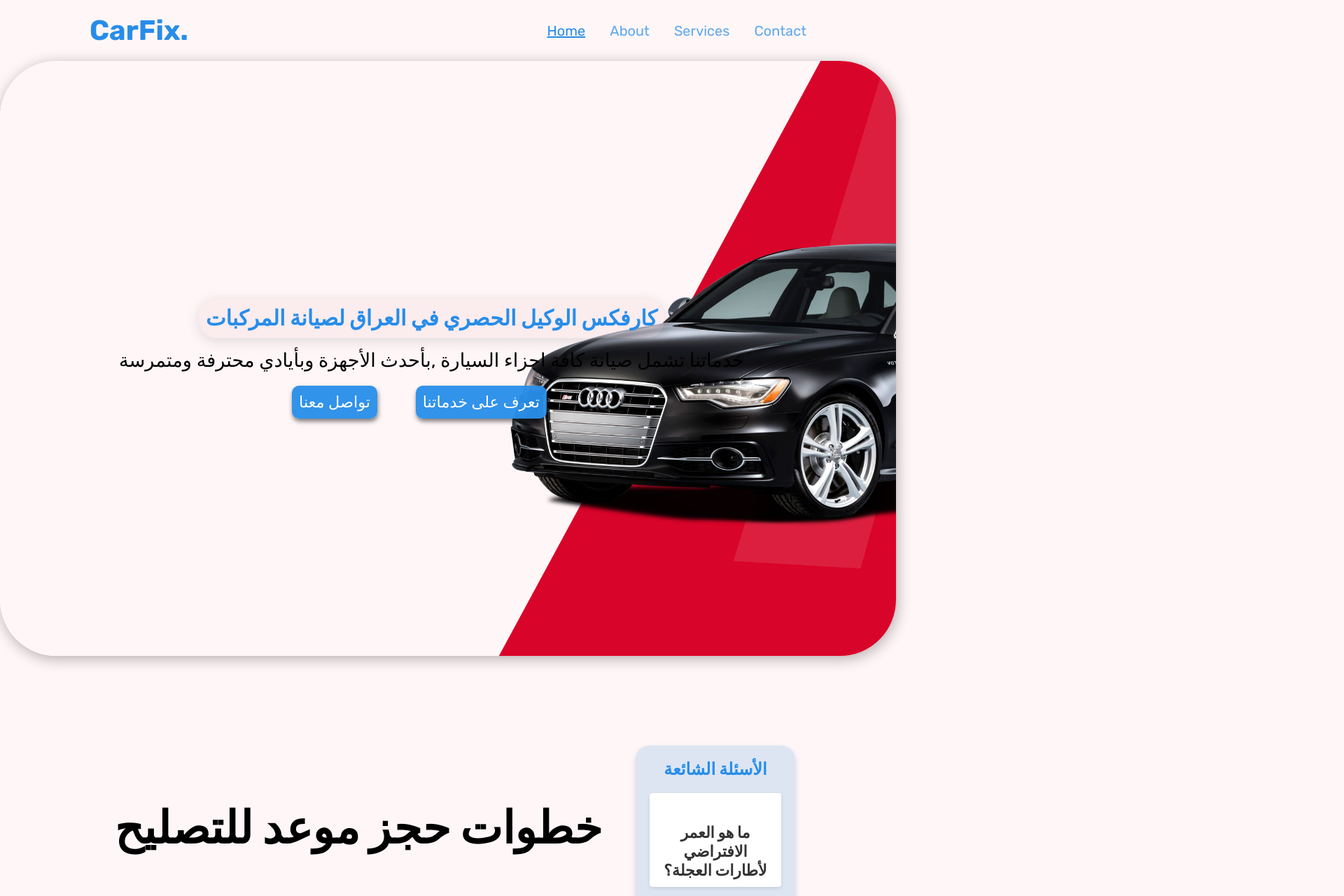
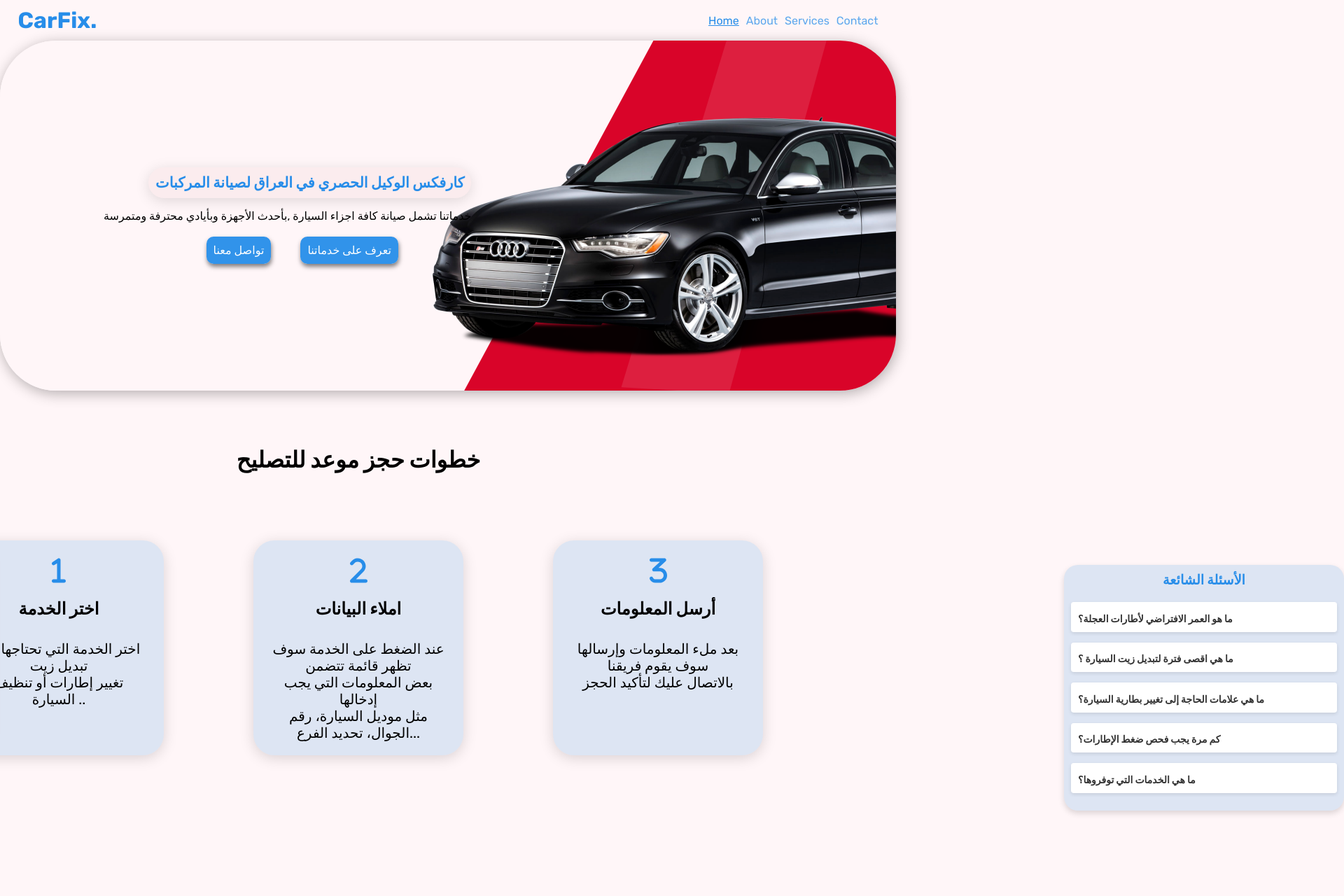
Before and after one commit to Levim-MX/CarMaintance, a React (Vite) app: page / in a window 1280 px wide. Shown: the top 1280 px of the page at 70% size, 1920 px wide, since content can reach past the window. Built offline with nearby package versions, Linux system fonts and the light colour scheme.

Commit message:
forth commit

```diff
--- a/src/App.css
+++ b/src/App.css
@@ -88,30 +88,27 @@ body {
   transform: scale(1.05);
 }
 
+@media (max-width: 1920px) {
+  .FqaHome2 {
+      flex-direction: column;
+  }
+}
 
-@media screen and (max-width: 768px) {
+@media (max-width: 1280px) {
   .FqaHome2 {
-    flex-direction: column;
-    justify-content: center;
-    gap: 20px;
-  }
-
-  .Home {
-    height: auto;
-    flex-direction: column;
-    padding: 10px;
-  }
-
-  .homeCountnt h1 {
-    font-size: 1.5em;
-  }
-
-  .homeCountnt h2 {
-    font-size: 1.2em;
+      flex-direction: column;
+      text-align: center;
   }
 
   .btnBox a {
-    font-size: 14px;
-    padding: 8px 16px;
+      font-size: 12px;
+      padding: 8px 16px;
   }
 }
+
+@media (min-width: 3840px) {
+  .btnBox a {
+      font-size: 20px;
+      padding: 20px 40px;
+  }
+}
--- a/src/componts/AboutUs.css
+++ b/src/componts/AboutUs.css
@@ -70,30 +70,49 @@
     object-fit: cover;
 
   }
-  @media screen and (max-width: 768px) {
+
+  @media (max-width: 1920px) {
     .About {
-      left: 1em;
-      top: 30em;
-      padding: 20px;
+        left: 2em;
+        padding: 20px;
+        margin-bottom: 30em;
     }
+    .about-us-content {
+      position: relative;
+      top: 1em;
+      right: 20em;
+        margin-left: 0;
+    }
+    .About h1, .About h2, .About p, .About ul li {
+        font-size: 90%;
+    }
+}
 
+@media (max-width: 1280px) {
+    .About {
+        left: 0;
+        padding: 10px;
+    }
     .about-us-content {
-      margin-left: 0;
+        margin-left: 0;
     }
+    .About h1, .About h2 {
+        font-size: 1.5rem;
+    }
+    .About p, .About ul li {
+        font-size: 1rem;
+    }
+}
 
-    .About h1 {
-      font-size: 2rem;
+@media (min-width: 3840px) {
+    .About {
+        max-width: 3000px;
+        padding: 60px;
     }
-
-    .About h2 {
-      font-size: 1.5rem;
+    .about-us-content {
+        margin-left: 100em;
     }
-
-    .About p {
-      font-size: 1rem;
+    .About h1, .About h2, .About p, .About ul li {
+        font-size: 110%;
     }
-
-    .About ul li {
-      font-size: 1rem;
-    }
-  }
+}
--- a/src/componts/FQA.css
+++ b/src/componts/FQA.css
@@ -87,18 +87,50 @@
 
 
 
-   @media screen and (max-width: 768px) {
+
+  @media (max-width: 1920px) {
     .section-faq {
-      width: 90%;
-      right: 0;
-      margin: auto;
+      position: relative;
+      left: 95em;
+      bottom: 20em;
+        width: 20%;
     }
 
     .section-faq h1 {
-      font-size: 1.2em;
+        font-size: 1.2em;
     }
 
     .section-faq .answer {
-      font-size: 0.8em;
+        font-size: 0.9em;
     }
-  }
+}
+
+@media (max-width: 1280px) {
+    .section-faq {
+        right: 2em;
+        width: 80%;
+        padding: 10px;
+    }
+
+    .section-faq h1 {
+        font-size: 1.2em;
+    }
+
+    .section-faq .answer {
+        font-size: 0.8em;
+    }
+}
+
+@media (min-width: 3840px) {
+    .section-faq {
+        width: 40%;
+    }
+
+    .section-faq h1 {
+        font-size: 2em;
+    }
+
+    .section-faq .answer {
+        font-size: 1em;
+    }
+}
--- a/src/componts/Footer.css
+++ b/src/componts/Footer.css
@@ -78,15 +78,40 @@
        margin-bottom: 1em;
      }
 
-     @media screen and (max-width: 768px) {
+     @media (max-width: 1920px) {
+      .footer-links ul {
+          padding: 0 10px;
+      }
+
       .footer-container {
-        flex-direction: column;
-        align-items: center;
+          flex-direction: column;
+          align-items: center;
       }
 
       .footer-bottom p {
-        margin-left: 0;
-        margin-top: 1em;
-        text-align: center;
+          font-size: 0.8rem;
+          margin: 10px;
       }
-    }
+  }
+
+  @media (max-width: 1280px) {
+      .footer-container {
+          flex-direction: column;
+          gap: 10px;
+      }
+
+      .footer-bottom p {
+          font-size: 0.7rem;
+          margin: 5px;
+      }
+  }
+
+  @media (min-width: 3840px) {
+      .footer-container {
+          max-width: 1600px;
+      }
+
+      .footer-bottom p {
+          font-size: 1rem;
+      }
+  }
--- a/src/componts/Header.css
+++ b/src/componts/Header.css
@@ -48,20 +48,47 @@
     color: #278de9;
   }
 
-  @media screen and (max-width: 768px) {
+  @media (max-width: 1920px) {
     .HeaderBar {
-      flex-direction: column;
-      align-items: flex-start;
-      padding: 10px;
+        padding: 15px 5%;
+    }
+
+    .logo {
+        font-size: 36px;
     }
 
     .navbar a {
-      font-size: 16px;
-      margin-left: 15px;
-      margin-top: 10px;
+        font-size: 18px;
+        margin-left: 20px;
+    }
+}
+
+@media (max-width: 1280px) {
+    .HeaderBar {
+        padding: 10px 2%;
     }
 
     .logo {
-      font-size: 30px;
+        font-size: 32px;
     }
-  }
+
+    .navbar a {
+        font-size: 16px;
+        margin-left: 10px;
+    }
+}
+
+@media (min-width: 3840px) {
+    .HeaderBar {
+        padding: 30px 15%;
+    }
+
+    .logo {
+        font-size: 50px;
+    }
+
+    .navbar a {
+        font-size: 24px;
+        margin-left: 50px;
+    }
+}
--- a/src/componts/Home.css
+++ b/src/componts/Home.css
@@ -64,32 +64,60 @@
       box-shadow: 0px 6px 10px rgba(0, 0, 0, 0.7); /* ظل أعمق عند التمرير */
     }
 
-
-    @media screen and (max-width: 768px) {
+    @media (max-width: 1920px) {
       .home {
-        flex-direction: column;
-        min-height: auto;
-        text-align: center;
-      }
-
-      .home .home-text {
-        margin-left: 0;
-        padding: 20px;
+          min-height: 700px;
       }
 
       .home .home-text h1 {
-        font-size: 1.5em;
+
+          font-size: 1.2em;
       }
 
       .home .home-text p {
-        font-size: 1em;
-      }
-
-      .home .home-text .button-box {
-        margin-top: 10px;
+            position: relative;
+            right: 2em;
+          font-size: 1.2em;
       }
 
       .home .home-text .button-box .btn {
-        font-size: 1em;
+          font-size: 1.2em;
       }
-    }
+  }
+
+  @media (max-width: 1280px) {
+      .home {
+          min-height: 500px;
+          padding: 10px;
+      }
+
+      .home .home-text h1 {
+          font-size: 1.3em;
+      }
+
+      .home .home-text p {
+          font-size: 1em;
+      }
+
+      .home .home-text .button-box .btn {
+          font-size: 1em;
+      }
+  }
+
+  @media (min-width: 3840px) {
+      .home {
+          min-height: 1000px;
+      }
+
+      .home .home-text h1 {
+          font-size: 2.5em;
+      }
+
+      .home .home-text p {
+          font-size: 2em;
+      }
+
+      .home .home-text .button-box .btn {
+          font-size: 1.8em;
+      }
+  }
--- a/src/componts/Home2.css
+++ b/src/componts/Home2.css
@@ -47,25 +47,58 @@
   }
 
 
-  @media screen and (max-width: 768px) {
+  @media (max-width: 1920px) {
+    .heading h2 {
+      font-size: 1em;
+      margin-bottom: 2em;
+    }
     .howItWork {
-      left: 0;
-      padding: 20px;
-    }
-
-    .howItWork .cardCountinar {
-      gap: 2em;
+      position: relative;
+      top: 13em;
+      left: 40%;
+      transform: translateX(-50%); /* لتوسيط العنصر */
+      display: flex;
+      flex-direction: column;
+      align-items: center;
+      gap: 5em;
     }
 
     .howItWork .cardCountinar .card {
-      padding: 10px;
+        width: 300px;
+        padding: 8px 16px;
     }
 
     .howItWork .cardCountinar .card span {
-      font-size: 2em;
+        font-size: 2.5em;
+    }
+}
+
+@media (max-width: 1280px) {
+    .howItWork {
+        top: 5em;
+        gap: 2em;
+    }
+
+    .howItWork .cardCountinar .card {
+        padding: 5px 10px;
+    }
+
+    .howItWork .cardCountinar .card span {
+        font-size: 2.5em;
+    }
+}
+
+@media (min-width: 3840px) {
+    .howItWork {
+        top: 15em;
+        gap: 6em;
+    }
+
+    .howItWork .cardCountinar .card span {
+        font-size: 5em;
     }
 
     .howItWork .cardCountinar .card p {
-      font-size: 16px;
+        font-size: 1.2em;
     }
-  }
+}
--- a/src/componts/Home2.jsx
+++ b/src/componts/Home2.jsx
@@ -24,6 +24,7 @@ function Home2() {
         {/* card2 */}
         <div className='card'>
          <span><FontAwesomeIcon icon={fa2} /></span>
+         <h1>املاء البيانات</h1>
           <p>عند الضغط على الخدمة سوف تظهر قائمة تتضمن<br /> بعض المعلومات التي يجب إدخالها<br /> مثل موديل السيارة، رقم الجوال، تحديد الفرع...</p>
         </div>
 
--- a/src/componts/ServicesContent.css
+++ b/src/componts/ServicesContent.css
@@ -9,7 +9,7 @@
 }
 
 .serverice-continar {
-  position: relative;
+
   display: grid; /* تعيين الحاوية كشبكة */
   grid-template-columns: repeat(3, 1fr); /* 3 أعمدة متساوية */
   grid-template-rows: auto; /* ارتفاع الصفوف تلقائي */
@@ -80,31 +80,68 @@ span{
 }
 
 
-@media screen and (max-width: 768px) {
+@media (max-width: 1920px) {
+  span{
+    margin-top: 0.4em;
+    font-size: 22px;
+    font-weight: 700;
+
+}
   .Services {
-      gap: 50px;
-    }
-
-    .serverice-continar {
+    margin-top: 25em;
+    top: 30em;
+    display: flex;
     flex-direction: column;
     align-items: center;
-    }
-
-    .box {
-      width: 100%;
-      max-width: 350px;
-      height: auto;
+    gap: 100px;
 }
 
 .box img {
-      max-height: 150px;
+  padding: 3px;
+    width: 100%;
+    height: 250px;
+    object-fit: cover;
+}
+  .box {
+      width: 400px;
+      height: 450px;
   }
 
   .btn {
-      font-size: 18px;
+      font-size: 20px;
   }
 
   span {
       font-size: 18px;
   }
 }
+
+@media (max-width: 1280px) {
+  .box {
+      width: 200px;
+      height: 200px;
+  }
+
+  .btn {
+      font-size: 16px;
+  }
+
+  span {
+      font-size: 14px;
+  }
+}
+
+@media (min-width: 3840px) {
+  .box {
+      width: 500px;
+      height: 500px;
+  }
+
+  .btn {
+      font-size: 26px;
+  }
+
+  span {
+      font-size: 24px;
+  }
+}
```
Lines whose indentation alone changed are shown as unchanged.
